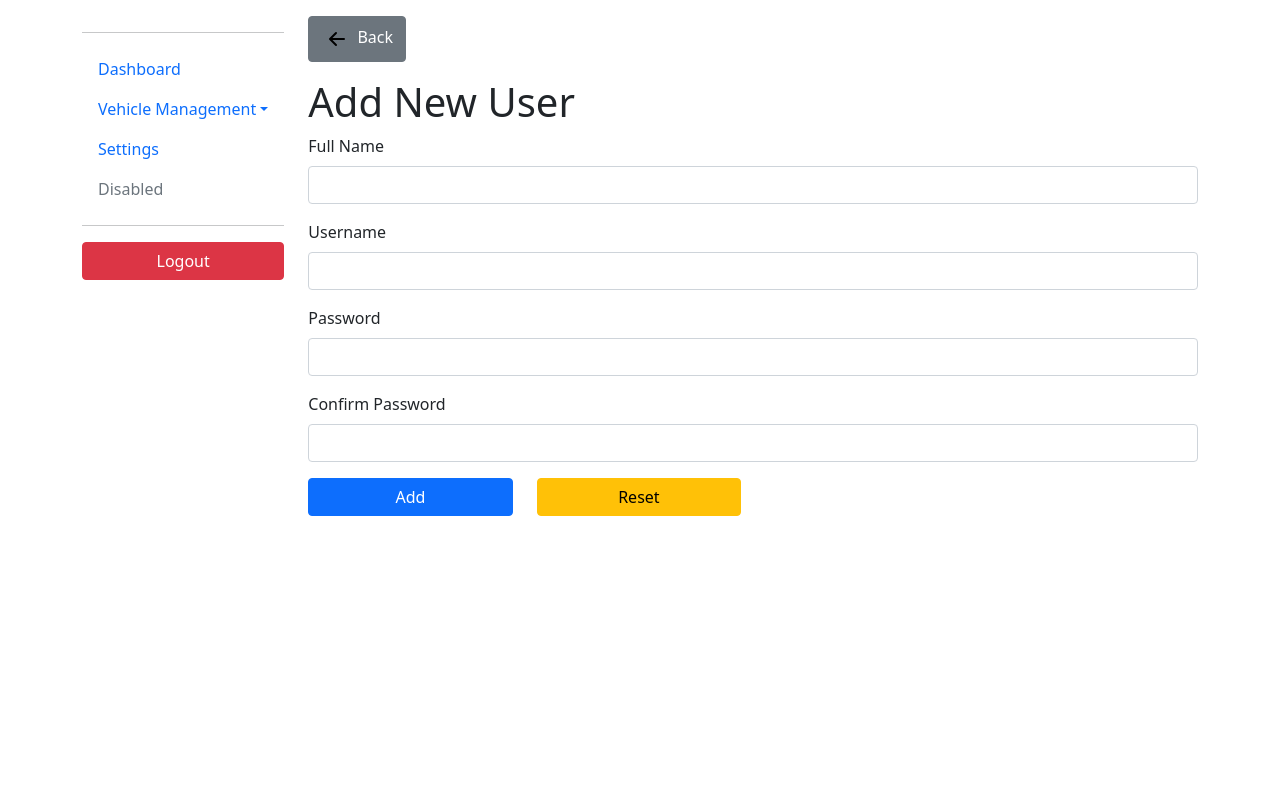
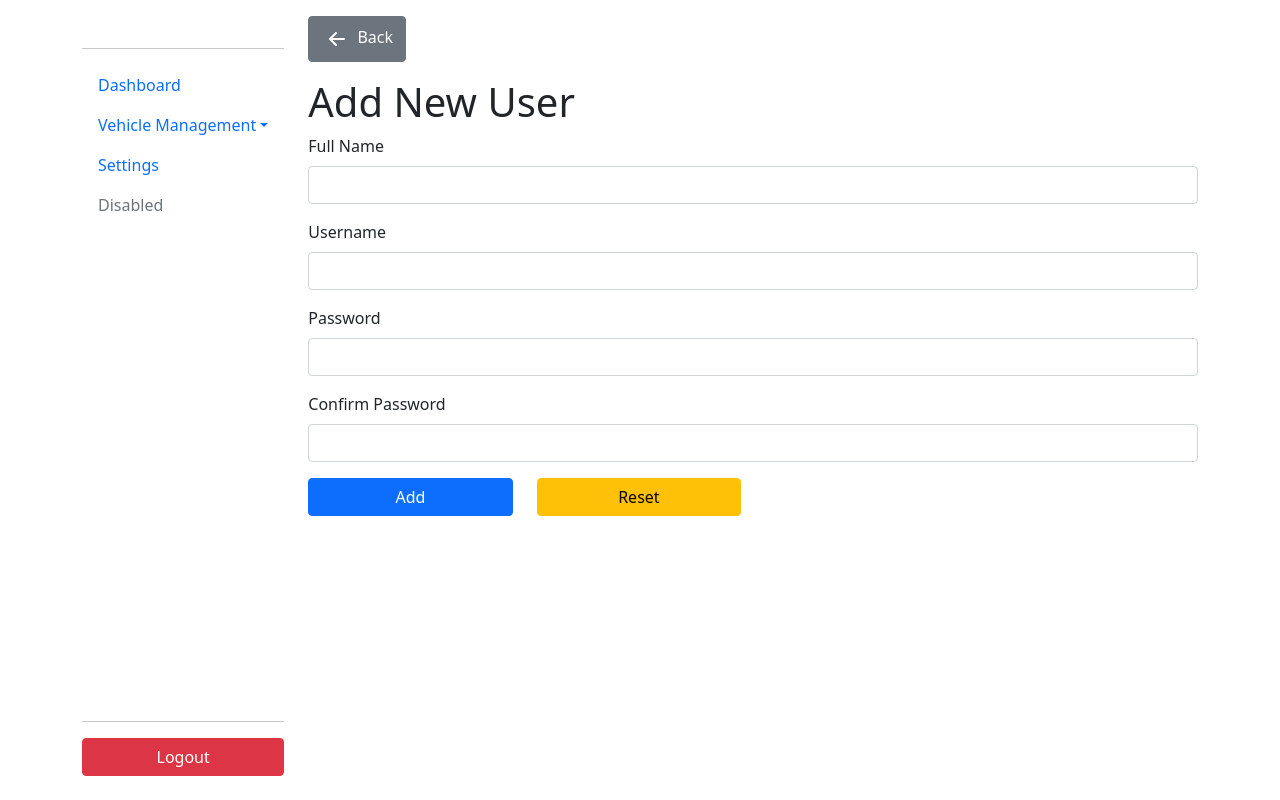
Before and after one commit to sint18/car_parking_system_web, a Flask app: page /add-user in a window 1280 px wide. Run offline with Flask 2, Linux system fonts and the light colour scheme; some libraries are stand-ins or nearby versions.

Commit message:
UI changes

```diff
--- a/static/style.css
+++ b/static/style.css
@@ -9,6 +9,14 @@
     height: 100vh;
 }
 
+.mb-auto {
+    margin-bottom: auto !important;
+}
+
+.white-svg {
+    filter: invert(99%) sepia(0%) saturate(4882%) hue-rotate(306deg) brightness(119%) contrast(100%);
+}
+
 .bg {
     background-color: aqua;
 }
--- a/templates/category/add_new_category.html
+++ b/templates/category/add_new_category.html
@@ -4,8 +4,8 @@
 {% endblock %}
 
 {% block content %}
-<button class="btn btn-secondary mb-3" onclick="history.back()"><img src="/static/icons/arrow-left-short.svg" alt=""
-        width="32" height="32">
+<button class="btn btn-secondary mb-3" onclick="history.back()"><img class="white-svg"
+        src="/static/icons/arrow-left-short.svg" alt="" width="32" height="32">
     Back</button>
 <p class="h1">Add New Category</p>
 <form action="/add-category" method="post">
--- a/templates/category/category.html
+++ b/templates/category/category.html
@@ -50,7 +50,9 @@
 
     $(document).ready(function () {
         $('#category_table').DataTable({
-            "lengthChange": false
+            "scrollY": "70vh",
+            "scrollCollapse": true,
+            "paging": false
         });
     });
 </script>
--- a/templates/category/edit_category.html
+++ b/templates/category/edit_category.html
@@ -4,8 +4,8 @@
 {% endblock %}
 
 {% block content %}
-<button class="btn btn-secondary mb-3" onclick="history.back()"><img src="/static/icons/arrow-left-short.svg" alt=""
-        width="32" height="32">
+<button class="btn btn-secondary mb-3" onclick="history.back()"><img class="white-svg"
+        src="/static/icons/arrow-left-short.svg" alt="" width="32" height="32">
     Back</button>
 <p class="h1">Edit Category</p>
 <form action="/edit/category?c_id={{ data[0] }}" method="post">
--- a/templates/login.html
+++ b/templates/login.html
@@ -6,8 +6,8 @@
     <meta http-equiv="X-UA-Compatible" content="IE=edge">
     <meta name="viewport" content="width=device-width, initial-scale=1.0">
     <!-- <link rel="stylesheet" href="static/bulma.min.css"> -->
-    <link rel="stylesheet" href="/static/bootstrap.min.css">
-    <script src="/static/bootstrap.bundle.min.js"></script>
+    <link rel="stylesheet" href="/static/bootstrap-5.1.3-dist/css/bootstrap.min.css">
+    <script src="/static/bootstrap-5.1.3-dist/js/bootstrap.bundle.min.js"></script>
     <link rel="stylesheet" href="static/style.css">
 
     <title>Car Parking System | Login</title>
--- a/templates/navbar.html
+++ b/templates/navbar.html
@@ -19,8 +19,8 @@
 <body>
     <div class="container my-3">
         <div class="row" style="height: 95vh;">
-            <div class="col col-sm-auto">
-                <p>{{ session["user"] }}</p>
+            <div class="col col-sm-auto d-flex flex-column">
+                <p class="h5 text-center mt-2">{{ session["user"] }}</p>
                 <hr>
                 <ul class="nav nav-pills flex-column mb-auto">
                     <li class="nav-item">
@@ -44,21 +44,14 @@
                     <li class="nav-item">
                         <a class="nav-link disabled" href="#">Disabled</a>
                     </li>
-                    <!-- <li class="nav-item">
-                        <a class="nav-link" href="/logout">Logout</a>
-                    </li> -->
-                    <!-- <li class="nav-item floa-left">
-                        <form class="d-grid">
-                            <a class="btn btn-danger" href="/logout">Logout</a>
-                        </form>
-                    </li> -->
                 </ul>
                 <hr>
                 <div class="d-grid">
-                    <a href="" class="btn btn-danger">Logout</a>
+                    <a href="/logout" class="btn btn-danger">Logout</a>
                 </div>
 
             </div>
+
             <div class="col">
                 {% block content %}
                 {% endblock %}
--- a/templates/settings.html
+++ b/templates/settings.html
@@ -50,7 +50,9 @@
 
     $(document).ready(function () {
         $('#user_table').DataTable({
-            "lengthChange": false
+            "scrollY": "70vh",
+            "scrollCollapse": true,
+            "paging": false
         });
     });
 </script>
--- a/templates/settings/add_new_user.html
+++ b/templates/settings/add_new_user.html
@@ -4,8 +4,8 @@
 {% endblock %}
 
 {% block content %}
-<button class="btn btn-secondary mb-3" onclick="history.back()"><img src="/static/icons/arrow-left-short.svg" alt=""
-        width="32" height="32">
+<button class="btn btn-secondary mb-3" onclick="history.back()"><img class="white-svg"
+        src="/static/icons/arrow-left-short.svg" alt="" width="32" height="32">
     Back</button>
 <p class="h1">Add New User</p>
 <form action="/add-user" method="post">
--- a/templates/vehicles/update_vehicle.html
+++ b/templates/vehicles/update_vehicle.html
@@ -4,8 +4,8 @@
 {% endblock %}
 
 {% block content %}
-<button class="btn btn-secondary mb-3" onclick="history.back()"><img src="/static/icons/arrow-left-short.svg" alt=""
-        width="32" height="32">
+<button class="btn btn-secondary mb-3" onclick="history.back()"><img class="white-svg"
+        src="/static/icons/arrow-left-short.svg" alt="" width="32" height="32">
     Back</button>
 <p class="h1">Vehicle Exit</p>
 <form action="" method="post">
--- a/templates/vehicles/vehicle_entry.html
+++ b/templates/vehicles/vehicle_entry.html
@@ -4,7 +4,7 @@
 {% endblock %}
 
 {% block content %}
-<button class="btn btn-secondary mb-3" onclick="window.location.href='/vehicles'"><img
+<button class="btn btn-secondary mb-3" onclick="window.location.href='/vehicles'"><img class="white-svg"
         src="/static/icons/arrow-left-short.svg" alt="" width="32" height="32">
     Back</button>
 <p class="h1">Vehicle Entry</p>
--- a/templates/vehicles/vehicles.html
+++ b/templates/vehicles/vehicles.html
@@ -48,8 +48,10 @@
 <script>
     $(document).ready(function () {
         $('#vehicle_table').DataTable({
-            "lengthChange": false,
-            "order": [[3, 'desc']]
+            "order": [[3, 'desc']],
+            "scrollY": "70vh",
+            "scrollCollapse": true,
+            "paging": false
         });
     });
 </script>
```
